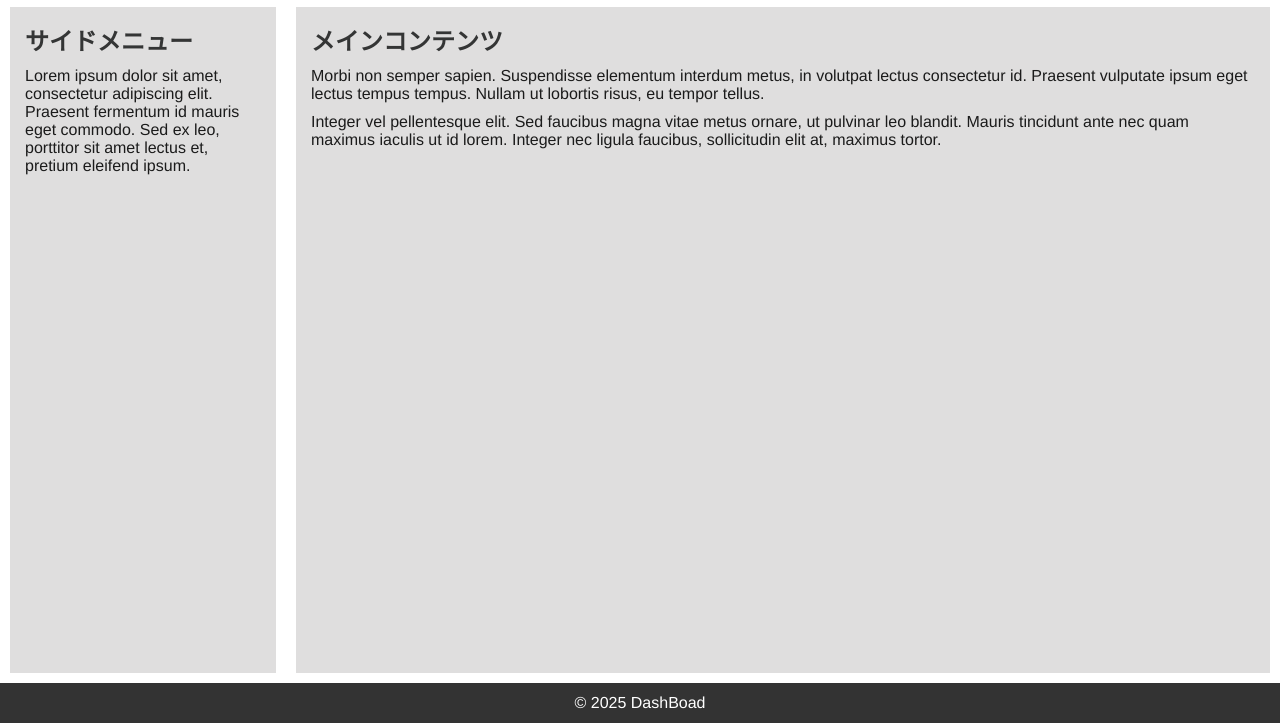
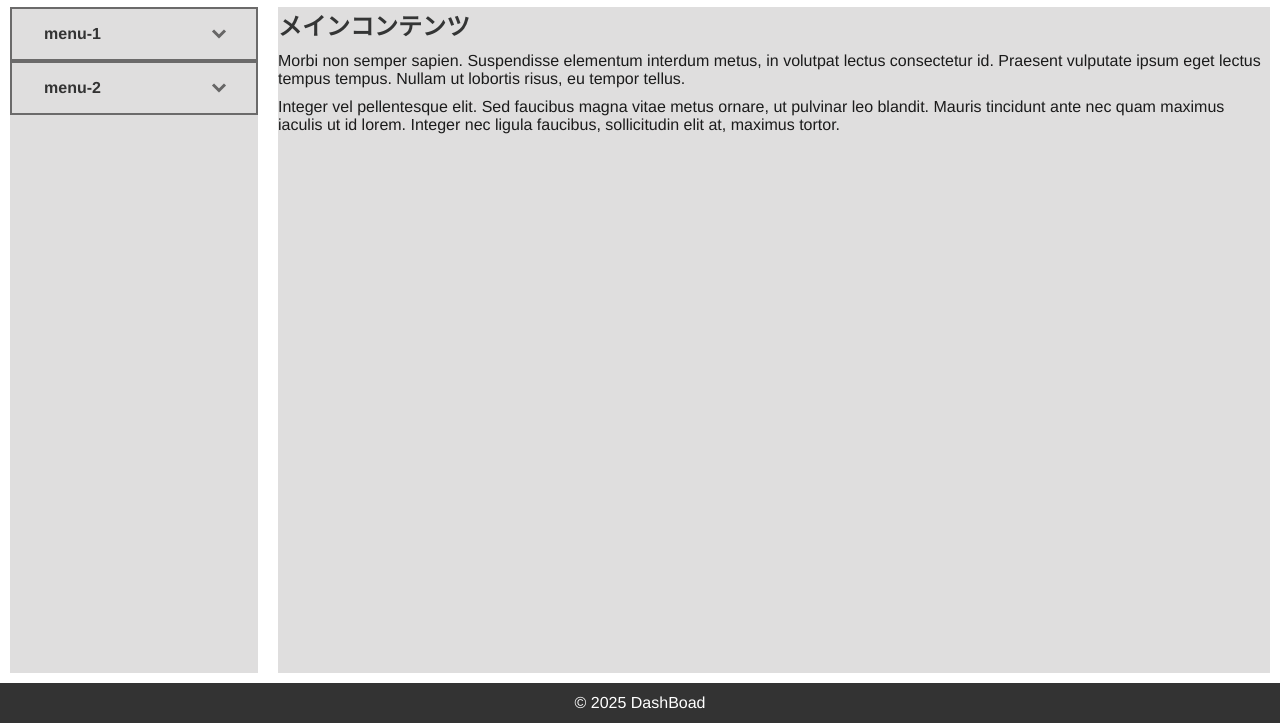
Before and after one commit to dev-milk/dashboad-simple, a plain HTML site: page index.html in a window 1280 px wide. Shown: the part 77-800 px from the top of the page. Drawn offline with Linux system fonts and the light colour scheme.

Commit message:
アコーディオンメニュー追加

```diff
--- a/css/style.css
+++ b/css/style.css
@@ -74,13 +74,64 @@ li {
   background: #343535;
 }
 
+/* Accordion Menu */
+.accordion {
+  width: auto;
+  border: 2px solid #6b6a6a;
+}
+
+.accordion summary {
+  display: flex;
+  justify-content: space-between;
+  align-items: center;
+  position: relative;
+  padding: 1em 2em;
+  color: #333333;
+  font-weight: 600;
+  cursor: pointer;
+}
+
+.accordion summary::-webkit-details-marker {
+  display: none;
+}
+
+.accordion summary::after {
+  transform: translateY(-25%) rotate(45deg);
+  width: 7px;
+  height: 7px;
+  margin-left: 10px;
+  border-bottom: 3px solid #333333b3;
+  border-right: 3px solid #333333b3;
+  content: '';
+  transition: transform .3s;
+}
+
+.accordion[open] summary::after {
+  transform: rotate(225deg);
+}
+
+.accordion p {
+  transform: translateY(-10px);
+  opacity: 0;
+  margin: 0;
+  padding: 1em 2em;
+  color: #333;
+  border-top: 1px solid #333;
+  transition: transform .5s, opacity .5s;
+}
+
+.accordion[open] p {
+  transform: none;
+  opacity: 1;
+}
+
 /* Main contents */
 .main section {
   -webkit-flex: 1;
   flex: 1;
   margin: 10px;
   background: #dfdede;
-  padding: 15px;
+  /* padding: 15px; */
 }
 .main .col-2 {
   -webkit-flex: 4;
--- a/index.html
+++ b/index.html
@@ -19,11 +19,16 @@
 
     <div class="main">
       <section class="col-1">
-        <h1>サイドメニュー</h1>
-        <p>
-          Lorem ipsum dolor sit amet, consectetur adipiscing elit. Praesent fermentum id mauris eget commodo. Sed ex leo, porttitor sit amet lectus et, pretium eleifend ipsum.
-        </p>
+        <details class="accordion">
+          <summary>menu-1</summary>
+          <p>menu-1-1</p>
+      </details>
+      <details class="accordion">
+        <summary>menu-2</summary>
+        <p>menu-2-1</p>
+      </details>
       </section>
+
       <section class="col-2">
         <h1>メインコンテンツ</h1>
         <p>
```
